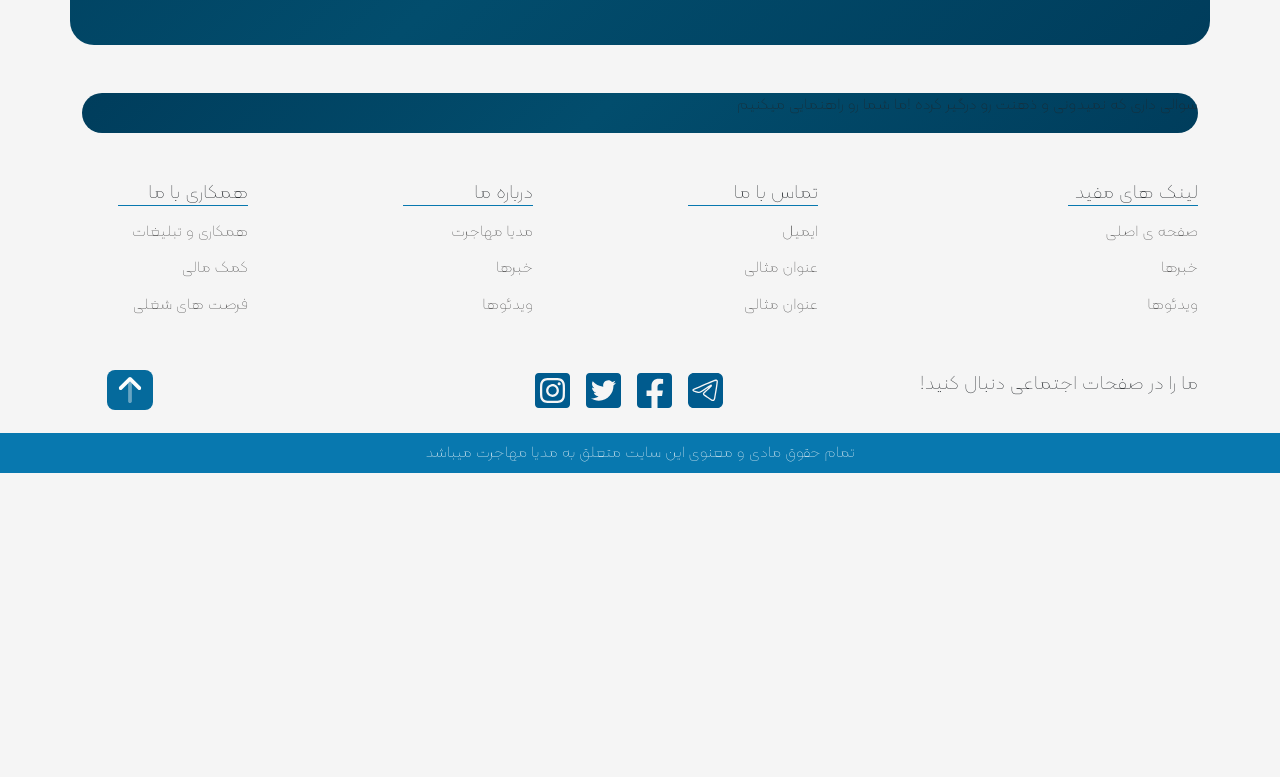
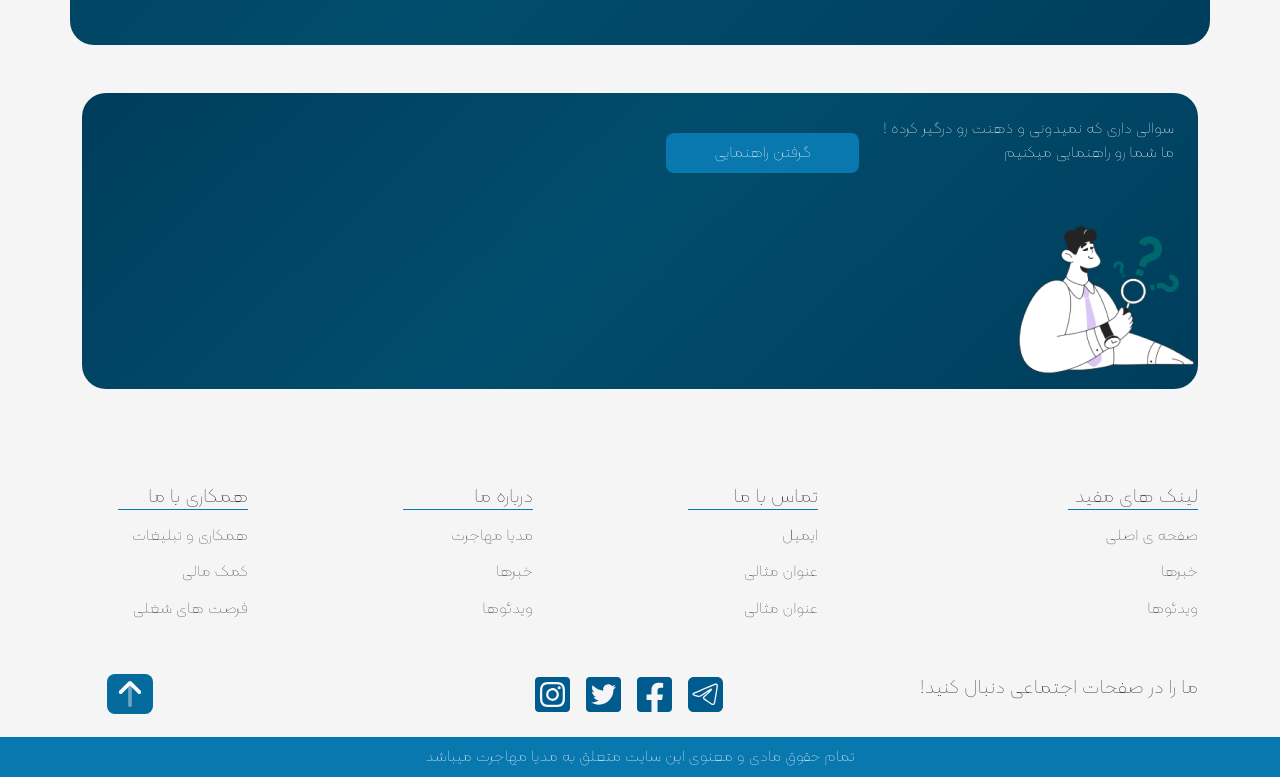
Before and after one commit to suriya-work/page-media, a plain HTML site: page homePage.html in a window 1280 px wide. Shown: the part 4556-5333 px from the top of the page. Before the commit the page ends 5029 px from the top, so only its background shows below. Drawn offline with nearby package versions, Linux system fonts and the light colour scheme.

Commit message:
create home page

```diff
--- a/homePage.html
+++ b/homePage.html
@@ -1810,16 +1810,23 @@
 
         </section>
         <!-- End section share -->
-        <section class="container pt-5">
-            <div class=" guide">
+        <section class="container pt-5 pb-5 guide-container">
+            <div class="guide">
                 <div class="row">
-                    <div>
-                        <p>سوالی داری که نمیدونی و ذهنت رو درگیر کرده !ما شما رو راهنمایی میکنیم</p>
+                    <div class="d-flex ">
+                        <p class="fs-6 text-white p-4">سوالی داری که نمیدونی و ذهنت رو درگیر کرده !<br />ما شما رو
+                            راهنمایی میکنیم</p>
+                        <div class="pt-5 guide-link">
+                            <a class="singIn text-decoration-none border-0 rounded-3 px-5 py-2 text-white">گرفتن
+                                راهنمایی</a>
+                        </div>
                     </div>
 
+                </div>
+                <div class="images-guide">
+                    <img src="assets/images/Image.png" alt="image" class="img-fluid">
                 </div>
             </div>
-
         </section>
 
         <!-- footer -->
```
